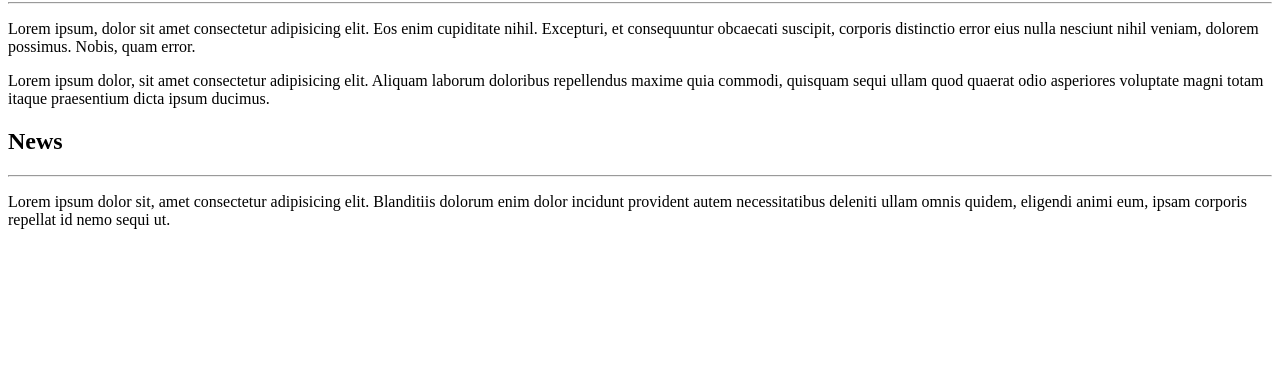
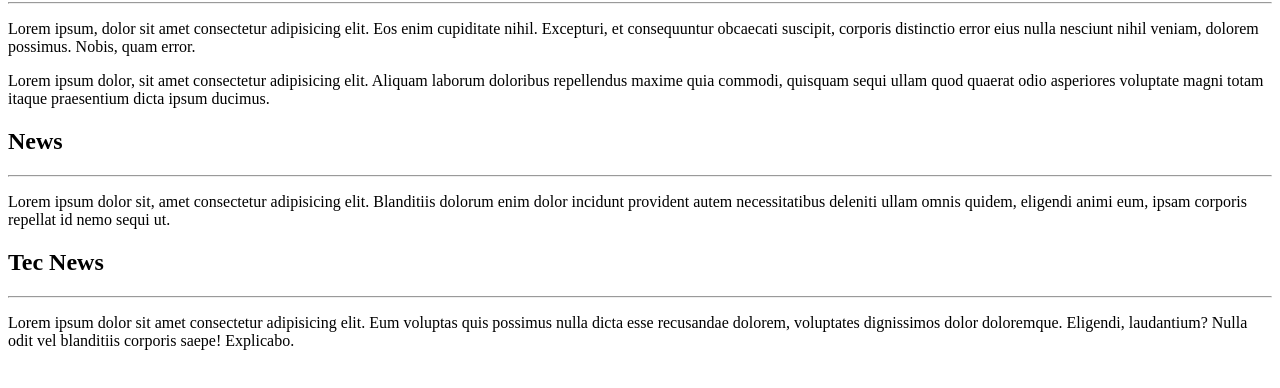
Before and after one commit to mpaullos/git-github, a plain HTML site: page site-exemplo/index.html in a window 1280 px wide. Shown: the part 78-466 px from the top of the page. Drawn offline with Linux system fonts and the light colour scheme.

Commit message:
feat: add new topic

```diff
--- a/site-exemplo/index.html
+++ b/site-exemplo/index.html
@@ -16,5 +16,8 @@
     <hr>
     <p>Lorem ipsum dolor sit, amet consectetur adipisicing elit. Blanditiis dolorum enim dolor incidunt provident autem necessitatibus deleniti ullam omnis quidem, eligendi animi eum, ipsam corporis repellat id nemo sequi ut.</p>
 
+    <h2>Tec News</h2>
+    <hr>
+    <p>Lorem ipsum dolor sit amet consectetur adipisicing elit. Eum voluptas quis possimus nulla dicta esse recusandae dolorem, voluptates dignissimos dolor doloremque. Eligendi, laudantium? Nulla odit vel blanditiis corporis saepe! Explicabo.</p>
 </body>
 </html>
```
